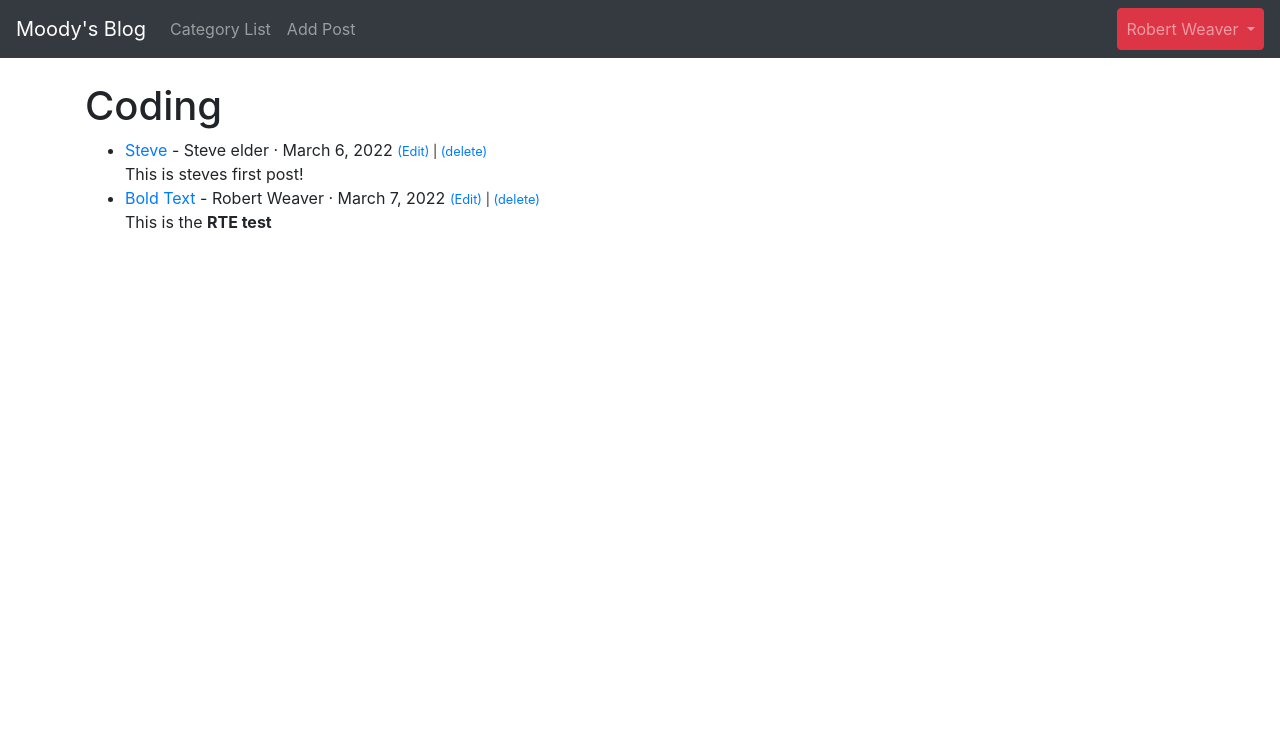
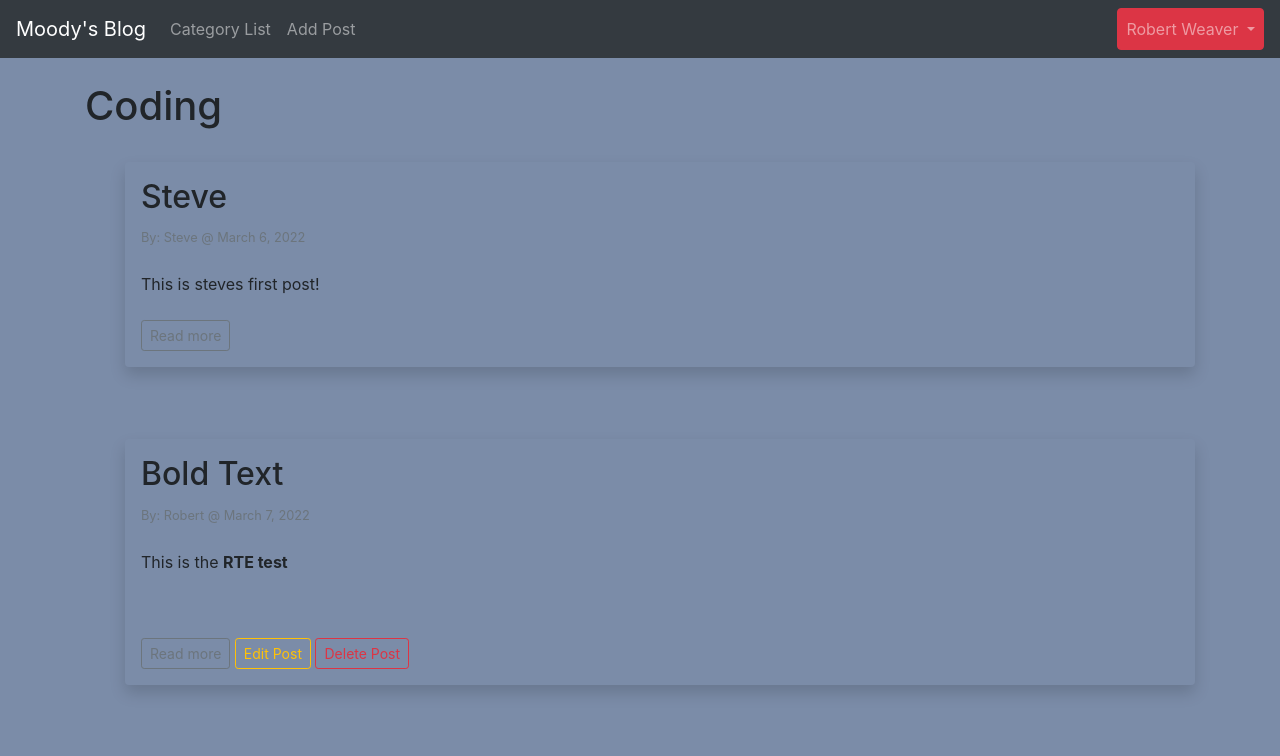
Before and after one commit to rweavergit/django-blog, a Django app: page /category/coding/ in a window 1280 px wide. Shown: the top 756 px of the page. Run offline with Django 4.2, Linux system fonts and the light colour scheme; a user stored in the database is signed in; data comes from the database, SQL or seed files in the repository; both versions use the stored data as it was after the commit; some libraries are stand-ins or nearby versions.

Commit message:
Fixed Pages

```diff
--- a/moodyblog/moodyblog/settings.py
+++ b/moodyblog/moodyblog/settings.py
@@ -59,7 +59,7 @@ ROOT_URLCONF = 'moodyblog.urls'
 TEMPLATES = [
     {
         'BACKEND': 'django.template.backends.django.DjangoTemplates',
-        'DIRS': [],
+        'DIRS': [BASE_DIR/'theblog'/'templates'],
         'APP_DIRS': True,
         'OPTIONS': {
             'context_processors': [
--- /dev/null
+++ b/moodyblog/static/moodyblog/css/base.css
@@ -0,0 +1,3 @@
+body {
+    background-color: #7b8ca8;
+}
--- /dev/null
+++ b/moodyblog/theblog/styles/base.css
@@ -0,0 +1,4 @@
+body {
+  background-color: #7b8ca8;
+}
+/*# sourceMappingURL=base.css.map */
--- /dev/null
+++ b/moodyblog/theblog/styles/base.scss
@@ -0,0 +1,3 @@
+body {
+    background-color: #7b8ca8;
+}
--- a/moodyblog/theblog/templates/base.html
+++ b/moodyblog/theblog/templates/base.html
@@ -8,9 +8,7 @@
 
     <!-- Bootstrap CSS -->
     <link rel="stylesheet" href="https://stackpath.bootstrapcdn.com/bootstrap/4.4.1/css/bootstrap.min.css" integrity="sha384-Vkoo8x4CGsO3+Hhxv8T/Q5PaXtkKtu6ug5TOeNV6gBiFeWPGFN9MuhOf23Q9Ifjh" crossorigin="anonymous">
-        <!-- Our project just needs Font Awesome Free's Solid + Brand files -->
-        <script src="{% static 'fontawesomefree/js/all.min.js' %}"></script>
-        <link href="{% static 'fontawesomefree/css/all.min.css' %}" rel="stylesheet" type="text/css">
+    <link rel="stylesheet" href="{% static 'moodyblog/css/base.css'%}">
     <title>
       {% block title %}Moody Blog{% endblock %}
     </title>
--- a/moodyblog/theblog/templates/categories.html
+++ b/moodyblog/theblog/templates/categories.html
@@ -5,19 +5,24 @@
 {% if category_post %}
 
     <h1>{{ cats }}</h1>
-
+    <br/>
     <ul>
     {% for post in category_post %}
-        <li><a href="{% url 'article-detail'  post.pk %}">{{ post.title }}</a>
-            - {{ post.author.first_name }} {{ post.author.last_name }} · {{ post.post_date }}
-            <small>
-                {% if user.is_authenticated %}
-                <a href="{% url 'update_post'  post.pk %}">(Edit)</a> |
-                <a href="{% url 'delete_post'  post.pk %}">(delete)</a>
-                {% endif %}
-            </small><br/>
+    <div class="shadow p-3 mb-5 bg-body rounded">
+        <h2>{{ post.title }}</h2>
+        <small class="text-muted">By: {{ post.author.first_name }} @ {{ post.post_date }}</small>
 
-        {{ post.body|slice:":200"|safe }}</li>
+        <br/><br/>
+        {{ post.body|safe }}<br/><br/>
+
+        <a href="{% url 'article-detail'  post.pk %}" class="btn btn-outline-secondary btn-sm">Read more</a>
+        {% if user.id == post.author.id %}
+            <a href="{% url 'update_post'  post.pk %}" class="btn btn-outline-warning btn-sm">Edit Post</a>
+            <a href="{% url 'delete_post'  post.pk %}" class="btn btn-outline-danger btn-sm">Delete Post</a>
+        {% endif %}
+
+    </div>
+        <br/>
     {% endfor %}
     </ul>
 
--- a/moodyblog/theblog/templates/category_list.html
+++ b/moodyblog/theblog/templates/category_list.html
@@ -5,7 +5,11 @@
 <h1>Blog Categories</h1>
 
     {% for item in cat_menu_list %}
-        <h4><a class="dropdown-item" href="{% url 'category' item|slugify %}">{{ item }}</a></h4>
+        <div class="shadow p-3 mb-5 bg-body rounded">
+            <h4><a href="{% url 'category' item|slugify %}">{{ item }}</a></h4>
+        </div>
     {% endfor %}
 
 {% endblock %}
+
+{% comment %} <h4><a class="dropdown-item" href="{% url 'category' item|slugify %}">{{ item }}</a></h4> {% endcomment %}
```
Also changed, not shown: moodyblog/db.sqlite3, 1 other file.
